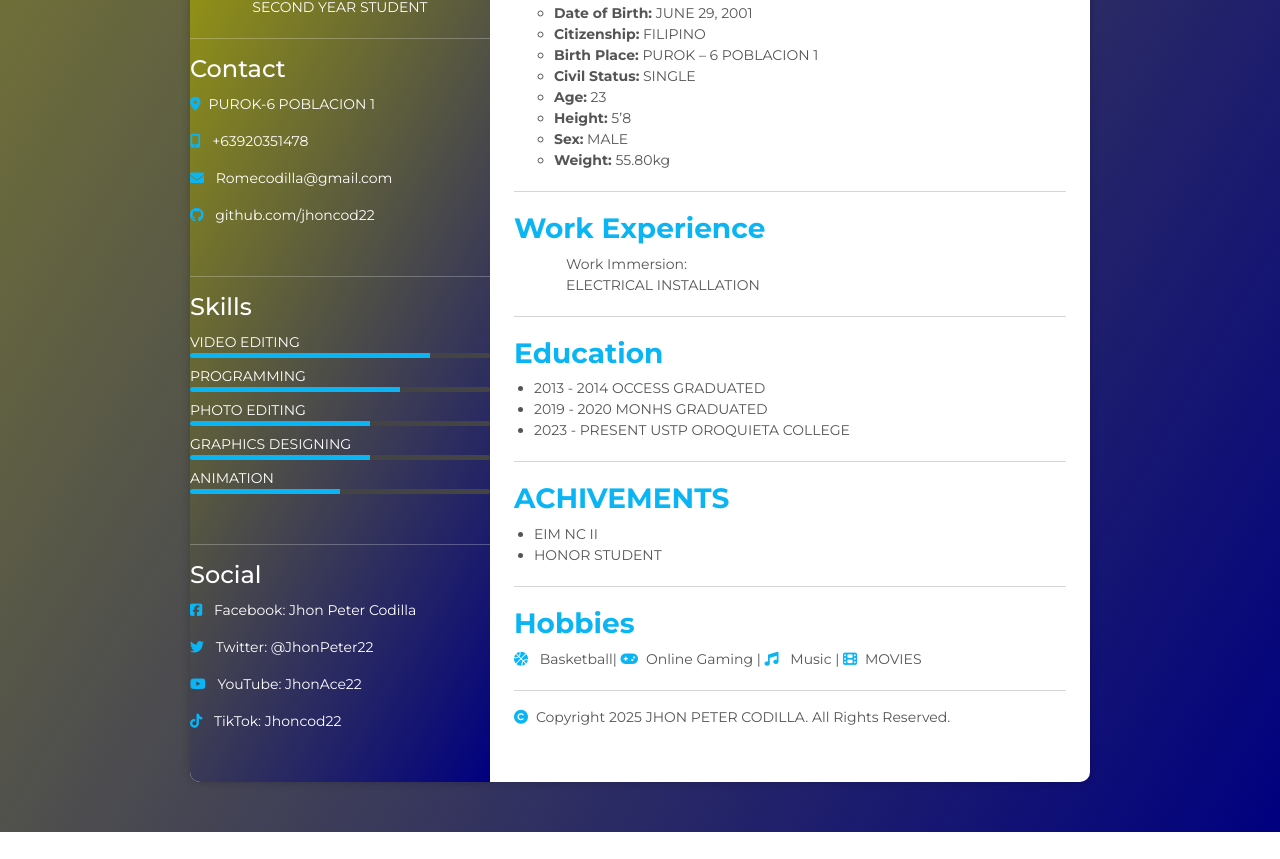
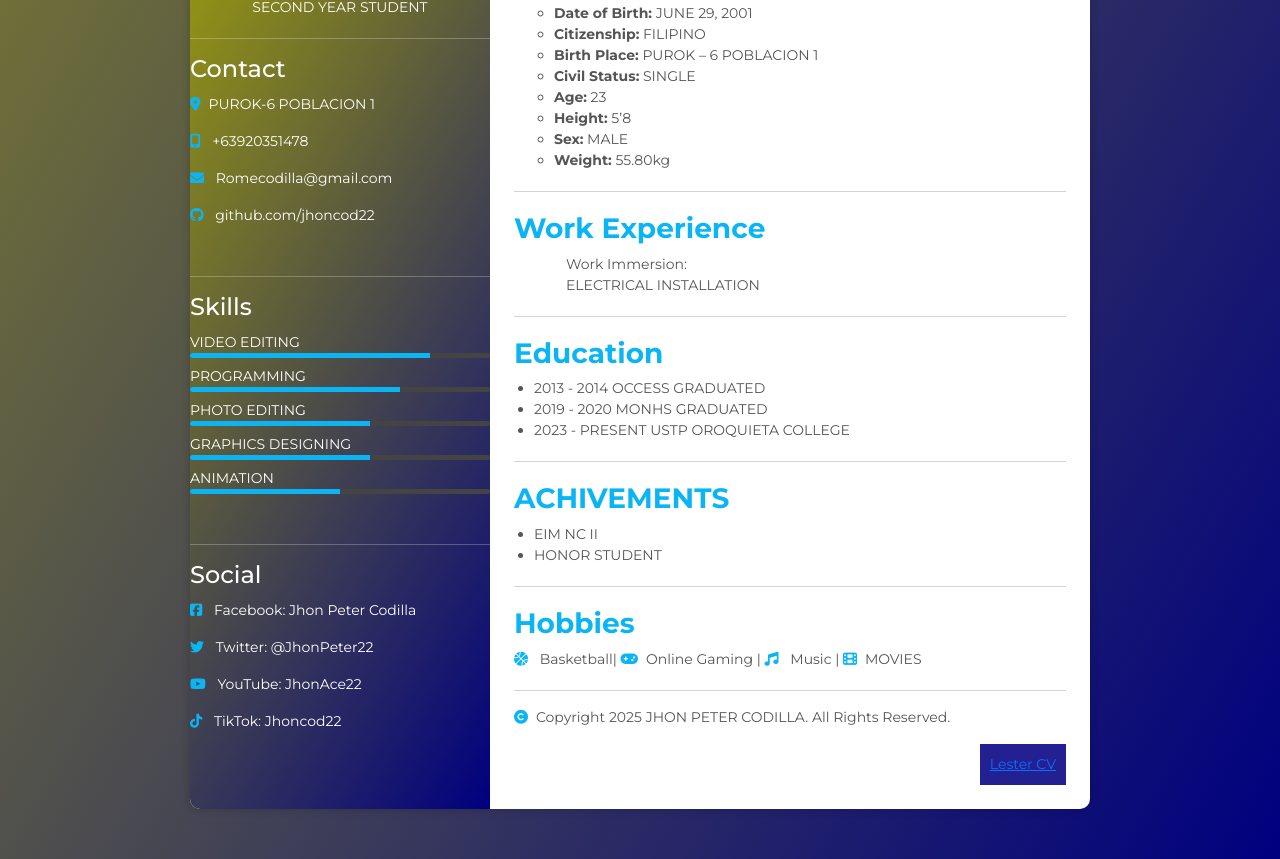
Before and after one commit to Loyzkie2005/CV, a plain HTML site: page codilla.html in a window 1280 px wide. Shown: the part 297-1156 px from the top of the page. Before the commit the page ends 1129 px from the top, so only its background shows below. Drawn offline with nearby package versions, Linux system fonts and the light colour scheme.

Commit message:
Update codilla.html

```diff
--- a/codilla.html
+++ b/codilla.html
@@ -97,6 +97,10 @@
         <hr>
         <p><i class="fa-solid fa-copyright"></i>Copyright 2025 JHON PETER CODILLA. All Rights Reserved.
         </p>
+
+        <div class="NextResume">
+          <a href="Lester.html">Lester CV</a>
+        </div>
       </div>
     </div>
   </div>
```
